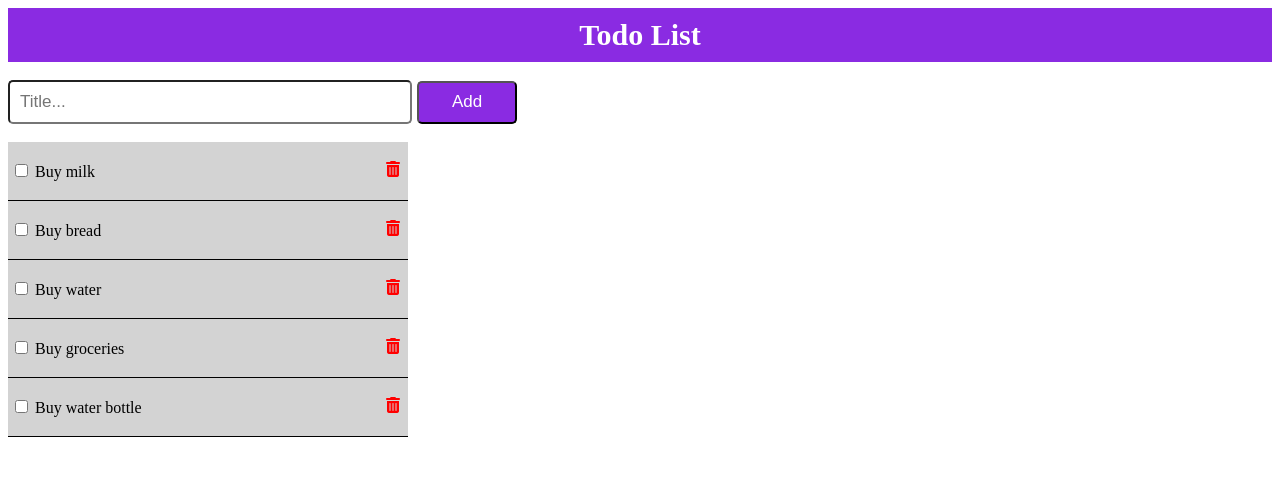
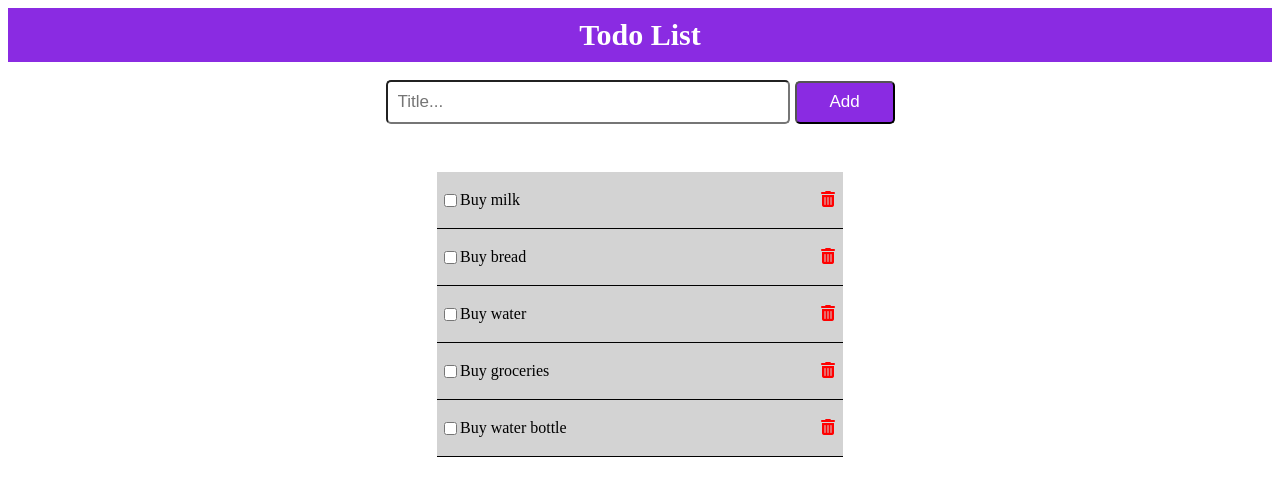
Before and after one commit to esenzh/Todo, a Vue app: page / in a window 1280 px wide. Shown: the top 496 px of the page. Built offline with nearby package versions, Linux system fonts and the light colour scheme.

Commit message:
style: adaptive design

```diff
--- a/public/index.html
+++ b/public/index.html
@@ -5,7 +5,7 @@
     <meta http-equiv="X-UA-Compatible" content="IE=edge">
     <meta name="viewport" content="width=device-width,initial-scale=1.0">
     <link rel="icon" href="<%= BASE_URL %>favicon.ico">
-    <title><%= htmlWebpackPlugin.options.title %></title>
+    <title>Todo</title>
   </head>
   <body>
     <noscript>
--- a/src/components/TodoAdd.vue
+++ b/src/components/TodoAdd.vue
@@ -1,5 +1,6 @@
 <template>
   <form
+    class="submit-form"
     @submit="handleSubmit"
   >
     <input
@@ -10,7 +11,6 @@
       required
     >
     <button
-      class="add-button"
       type="submit"
     >
       Add
@@ -53,7 +53,10 @@ export default {
   border-radius: 5px;
   margin-right: 5px;
 }
-.add-button {
+.submit-form {
+  text-align: center;
+}
+.submit-form button {
   padding: 5px;
   font-size: 17px;
   width: 100px;
--- a/src/components/TodoItem.vue
+++ b/src/components/TodoItem.vue
@@ -45,6 +45,15 @@ export default {
   background-color: lightgrey;
   padding: 3px;
   border-bottom: 1px solid #000000;
+  width: 400px;
+}
+@media screen and (max-width: 450px) {
+  .todo-item {
+    width: 300px;
+  }
+}
+.todo-item p input {
+  float: left;
 }
 .is-complete {
   text-decoration: line-through;
--- a/src/components/TodoList.vue
+++ b/src/components/TodoList.vue
@@ -1,10 +1,9 @@
 <template>
   <div class="todo-list">
-    <div
-      v-for="todo in TODOS"
-      :key="todo.id"
-    >
+    <div>
       <TodoItem
+        v-for="todo in TODOS"
+        :key="todo.id"
         :todo="todo"
       />
     </div>
@@ -31,6 +30,8 @@ export default {
 
 <style scoped>
 .todo-list {
-  width: 400px;
+  display: flex;
+  justify-content: center;
+  padding: 30px;
 }
 </style>
```
